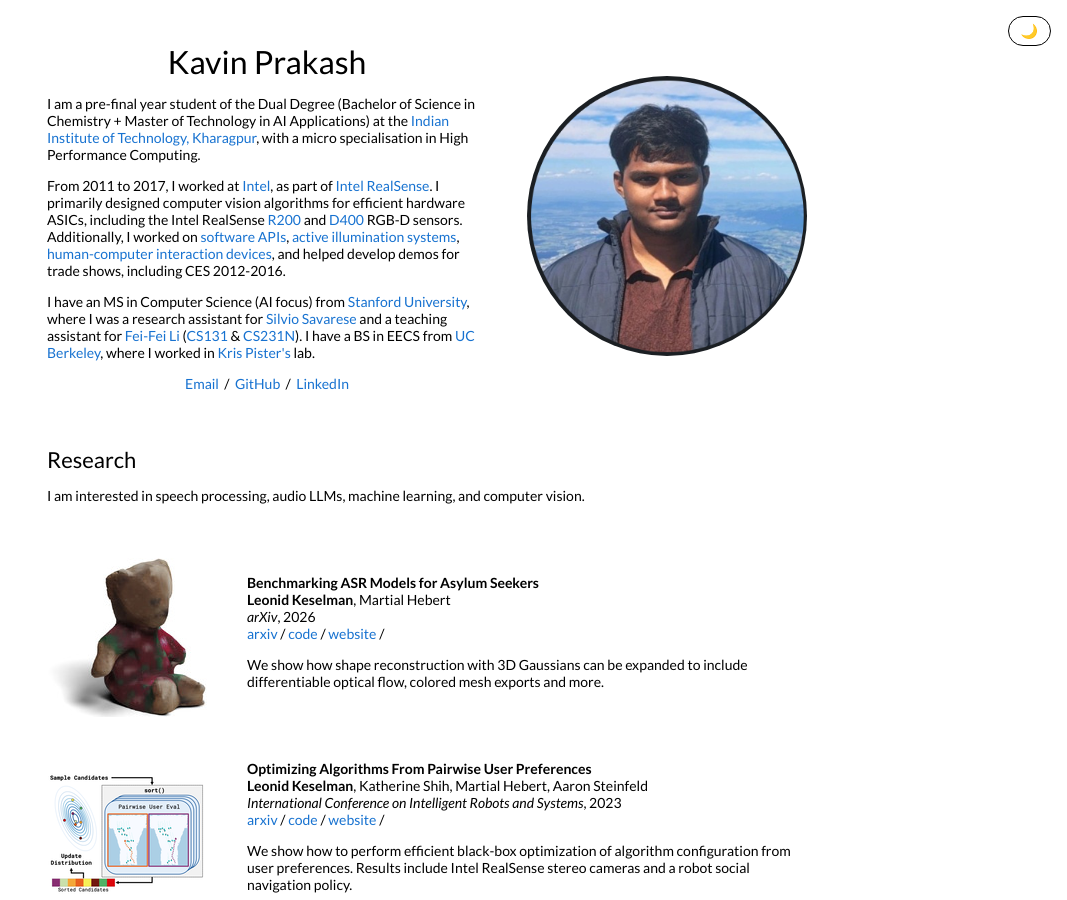
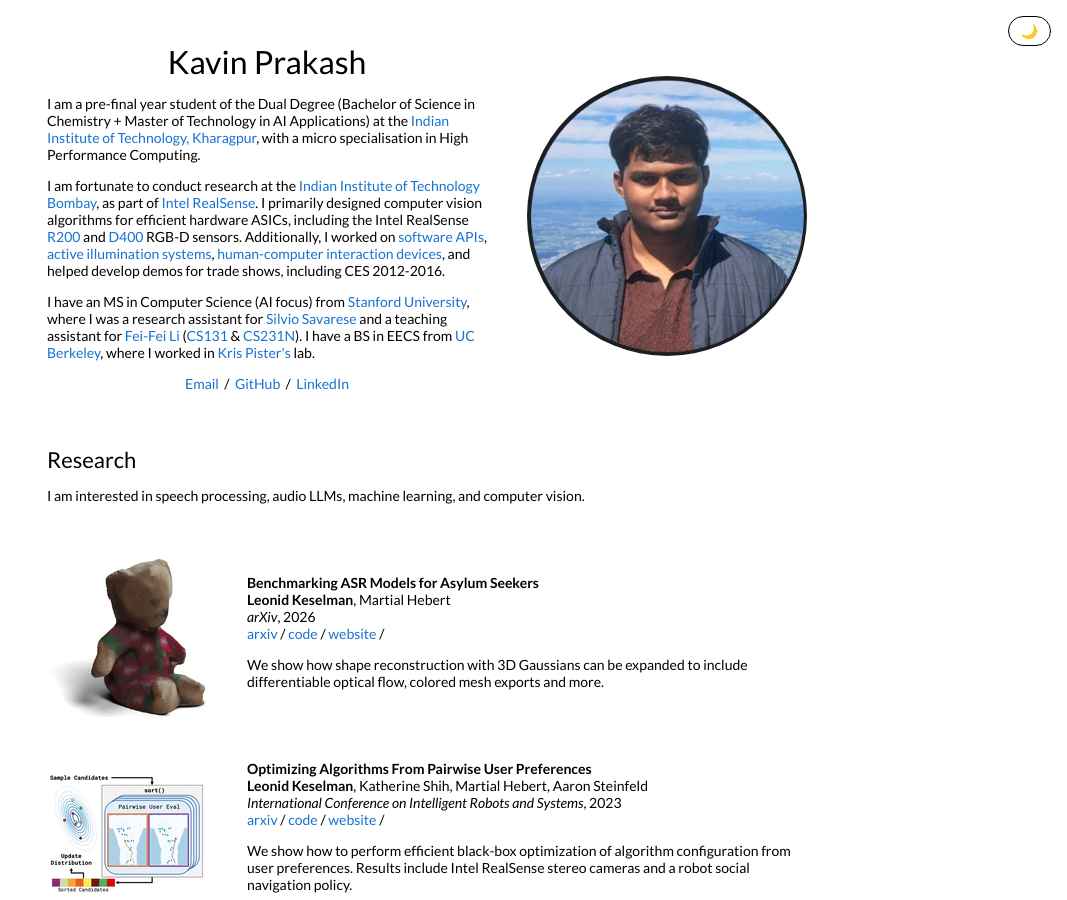
Before and after one commit to kavin0301p/kavin0301p.github.io, a Jekyll site: the page built from _posts/2023-08-28-3dgaussians.markdown, in a window 1280 px wide and 900 px high. Shown: the whole window, without its empty margins (213-1280 px from the left). Built offline with Jekyll 4.4.1, drawn with Linux system fonts in a browser that asks for light colours.

Commit message:
Revise work experience details in default.html
Updated work experience section to reflect current research position at IIT Bombay.

```diff
--- a/_layouts/default.html
+++ b/_layouts/default.html
@@ -90,7 +90,7 @@
               <p>I am a pre-final year student of the Dual Degree (Bachelor of Science in Chemistry + Master of Technology in AI Applications) at the <a href="https://www.iitkgp.ac.in/">Indian Institute of Technology, Kharagpur</a>, with a micro specialisation in High Performance Computing.
               </p>
               <p>
-                From 2011 to 2017, I worked at <a href="https://www.intel.com">Intel</a>, as part of <a href="https://www.intelrealsense.com/">Intel RealSense</a>. I primarily designed computer vision algorithms for efficient hardware ASICs, including the Intel RealSense <a href="https://software.intel.com/en-us/articles/realsense-r200-camera">R200</a> and <a href="https://software.intel.com/en-us/realsense/d400">D400</a> RGB-D sensors. Additionally, I worked on <a href="https://github.com/IntelRealSense/librealsense">software APIs</a>, <a href="https://patents.google.com/patent/US9992474B2">active illumination systems</a>, <a href="https://patents.google.com/patent/US9304597">human-computer interaction devices</a>, and helped develop demos for trade shows, including CES 2012-2016.
+                I am fortunate to conduct research at the <a href="https://www.intel.com">Indian Institute of Technology Bombay</a>, as part of <a href="https://www.intelrealsense.com/">Intel RealSense</a>. I primarily designed computer vision algorithms for efficient hardware ASICs, including the Intel RealSense <a href="https://software.intel.com/en-us/articles/realsense-r200-camera">R200</a> and <a href="https://software.intel.com/en-us/realsense/d400">D400</a> RGB-D sensors. Additionally, I worked on <a href="https://github.com/IntelRealSense/librealsense">software APIs</a>, <a href="https://patents.google.com/patent/US9992474B2">active illumination systems</a>, <a href="https://patents.google.com/patent/US9304597">human-computer interaction devices</a>, and helped develop demos for trade shows, including CES 2012-2016.
               </p>
               <p>
                 I have an MS in Computer Science (AI focus) from <a href="http://cs.stanford.edu">Stanford University</a>, where I was a research assistant for <a href="http://svl.stanford.edu/">Silvio Savarese</a> and a teaching assistant for <a href="http://svl.stanford.edu/">Fei-Fei Li</a> (<a href="http://vision.stanford.edu/teaching/cs131_fall1617/">CS131</a> &amp; <a href="http://cs231n.stanford.edu/2017/">CS231N</a>). I have a BS in EECS from <a href="http://www.eecs.berkeley.edu/">UC Berkeley</a>, where I worked in <a href="https://people.eecs.berkeley.edu/~pister/">Kris Pister's</a> lab.
```
